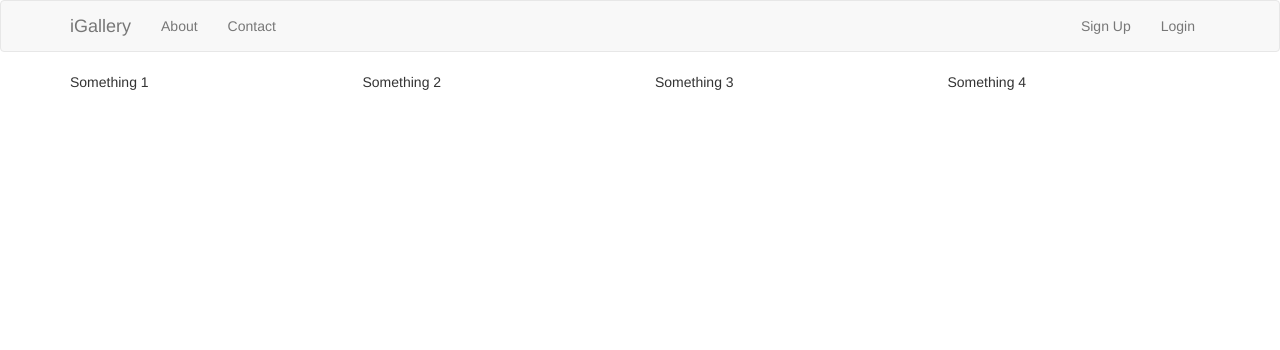
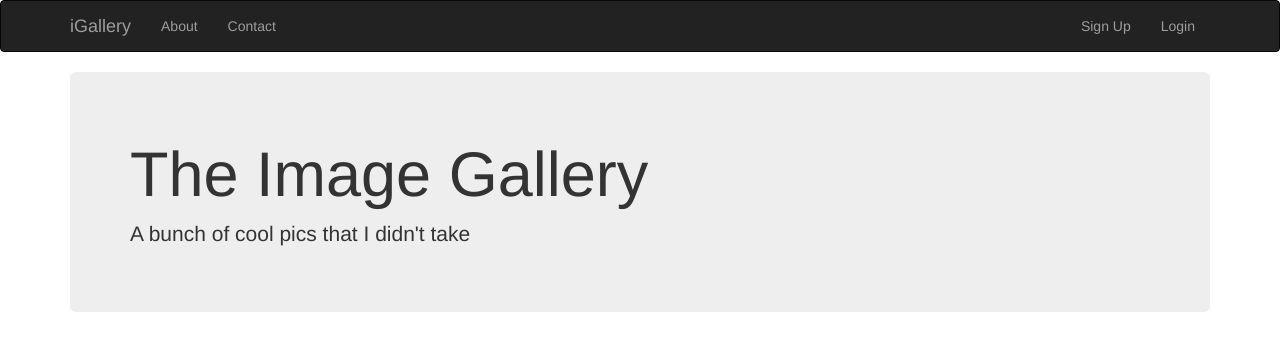
Before and after one commit to JeffreyPhelps/Bootstrap3-BasicImageGallery, a plain HTML site: page index.html in a window 1280 px wide. Drawn offline with nearby package versions, Linux system fonts and the light colour scheme.

Commit message:
Page Top Formation

```diff
--- a/index.html
+++ b/index.html
@@ -17,7 +17,7 @@
 
 </body>
 
-    <nav class="navbar navbar-default">
+    <nav class="navbar navbar-inverse">
         <div class="container">
             <div class="navbar-header">
                 <button type="button" class="navbar-toggle collapsed" data-toggle="collapse" data-target="#bs-example-navbar-collapse-1" aria-expanded="false">
@@ -42,11 +42,9 @@
     </nav>
 
     <div class="container">
-        <div class="row">
-            <div class="col-md-3 col-sm-6">Something 1</div>
-            <div class="col-md-3 col-sm-6">Something 2</div>
-            <div class="col-md-3 col-sm-6">Something 3</div>
-            <div class="col-md-3 col-sm-6">Something 4</div>
+        <div class="jumbotron">
+            <h1>The Image Gallery</h1>
+            <p>A bunch of cool pics that I didn't take</p>
         </div>
     </div>
 
```
Also changed, not shown: 1 other file.
